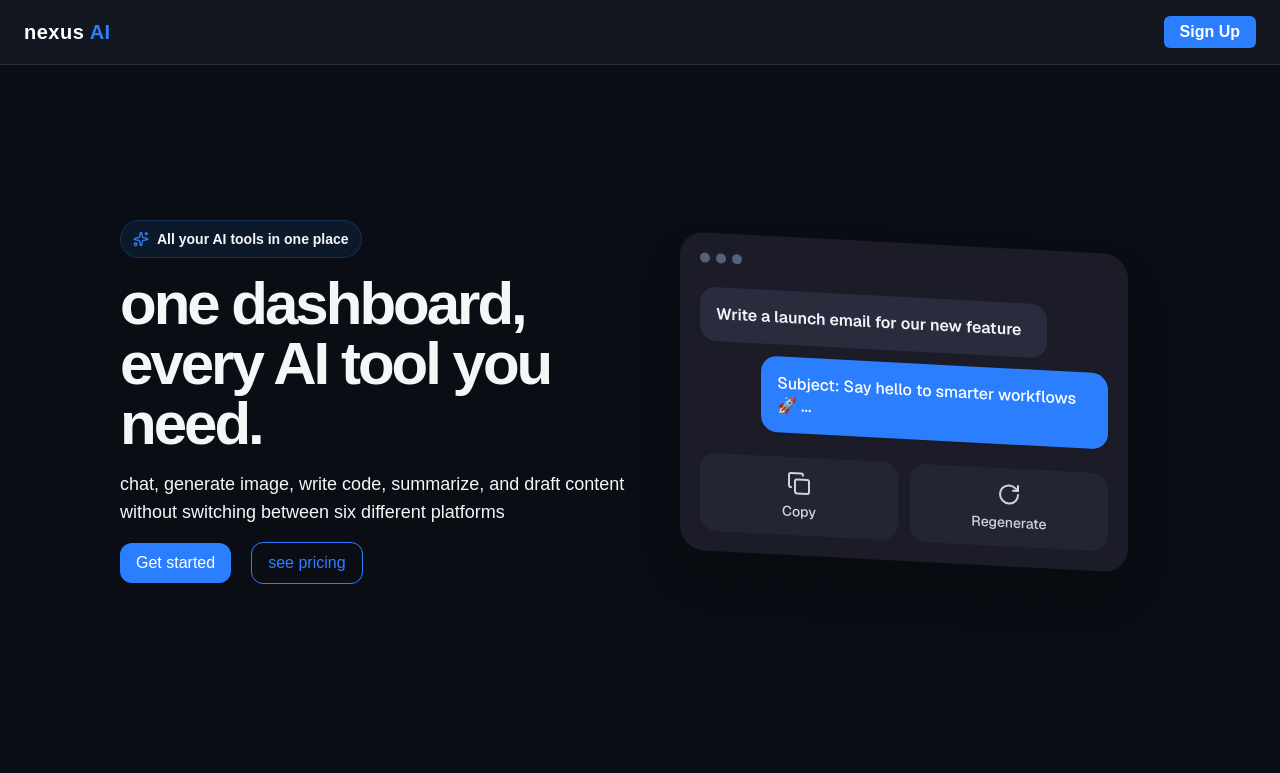
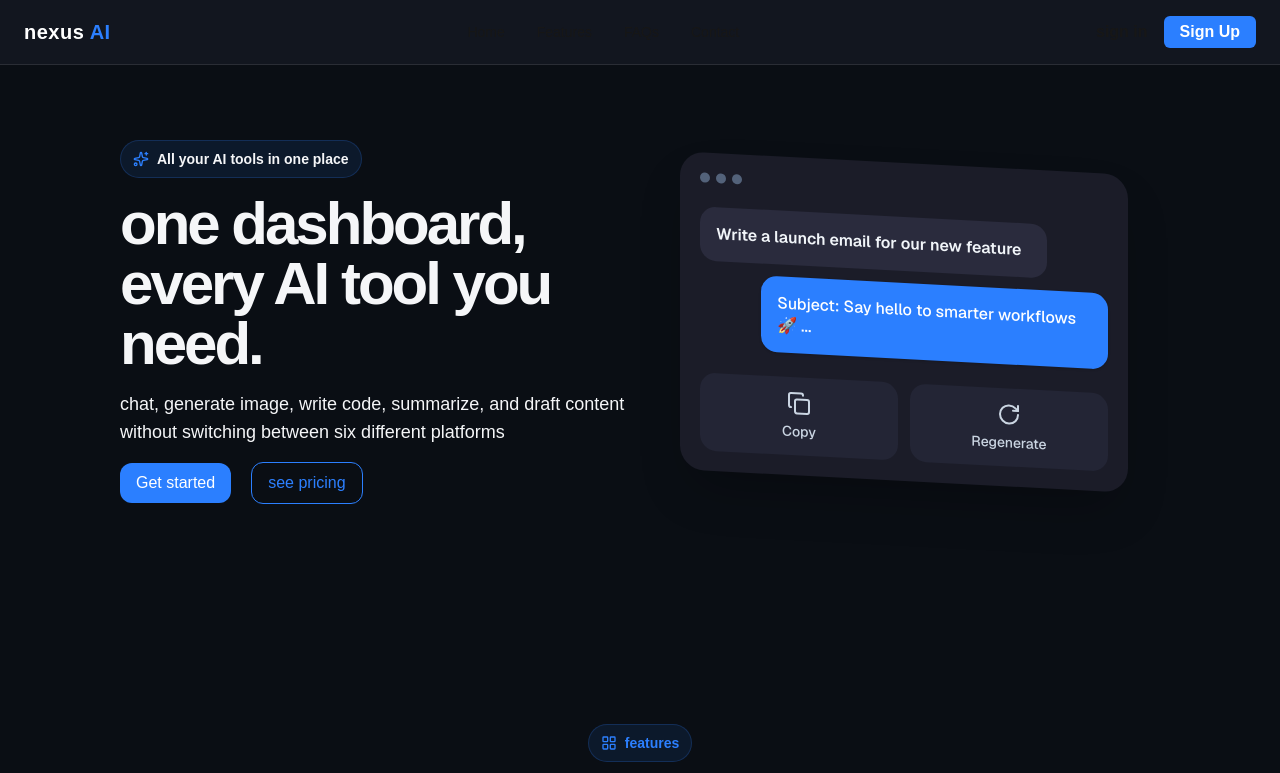
Before and after one commit to Ateeb-Karim/ai-saas-app, a Next.js app: page / in a window 1280 px wide. Shown: the top 773 px of the page. Built offline with nearby package versions, Linux system fonts and the light colour scheme.

Commit message:
polishing the wesite

```diff
--- a/app/(marketing)/layout.tsx
+++ b/app/(marketing)/layout.tsx
@@ -11,7 +11,7 @@
       <header className="fixed top-0 z-100 w-full">
         <Navbar />
       </header>
-      <main className="min-h-screen w-full bg-[#0a0e14] text-[#f5f6f8] pt-20 flex flex-col items-center justify-center">
+      <main className="min-h-screen w-full bg-[#0a0e14] text-[#f5f6f8] flex flex-col items-center justify-center">
         {children}
         <Toaster
           position="top-center"
```
